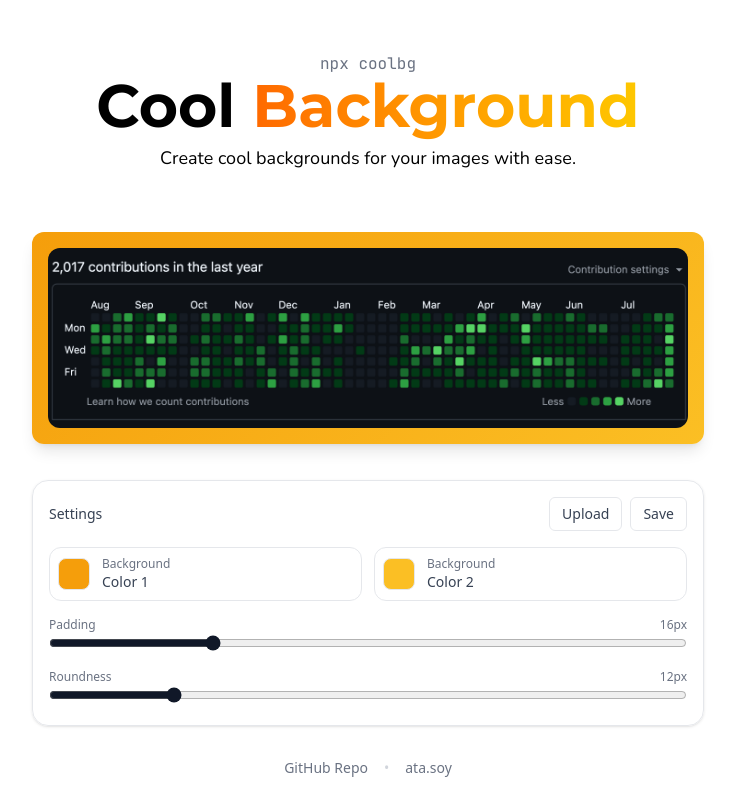
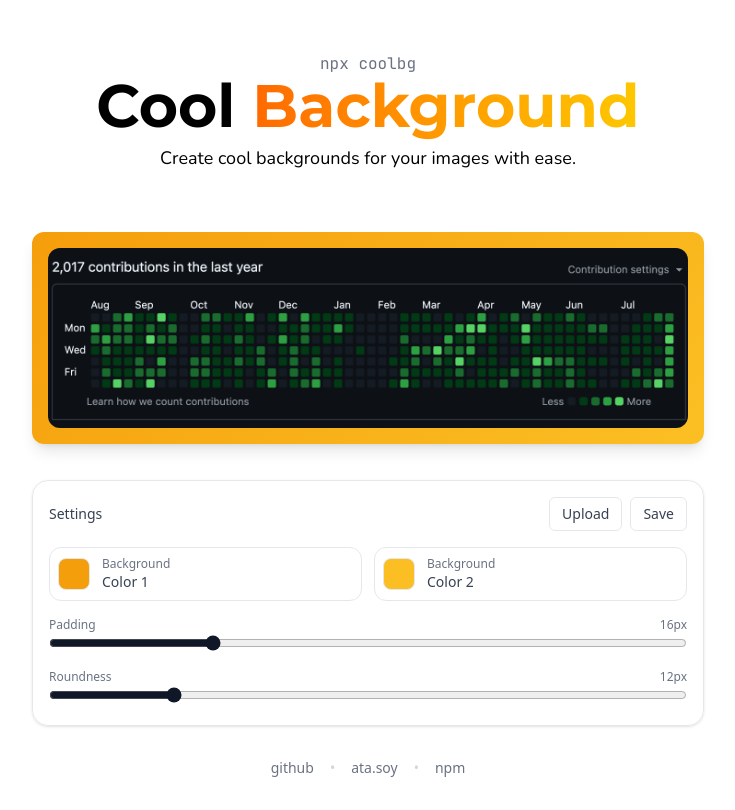
Before and after one commit to atasoya/coolbg, a React (Vite) app in the folder web/: page / in a window 1280 px wide. Shown: the whole page, without its empty margins (272-1007 px from the left). Built offline with nearby package versions, Linux system fonts and the light colour scheme.

Commit message:
update footer

```diff
--- a/web/src/components/Footer.tsx
+++ b/web/src/components/Footer.tsx
@@ -8,7 +8,7 @@
           rel="noreferrer noopener"
           className="hover:text-gray-700 underline-offset-4 hover:underline"
         >
-          GitHub Repo
+          github
         </a>
         <span className="text-gray-300">•</span>
         <a
@@ -19,6 +19,15 @@
         >
           ata.soy
         </a>
+        <span className="text-gray-300">•</span>
+        <a
+          href="https://www.npmjs.com/package/coolbg"
+          target="_blank"
+          rel="noreferrer noopener"
+          className="hover:text-gray-700 underline-offset-4 hover:underline"
+        >
+          npm
+        </a>
       </div>
     </footer>
   );
```
